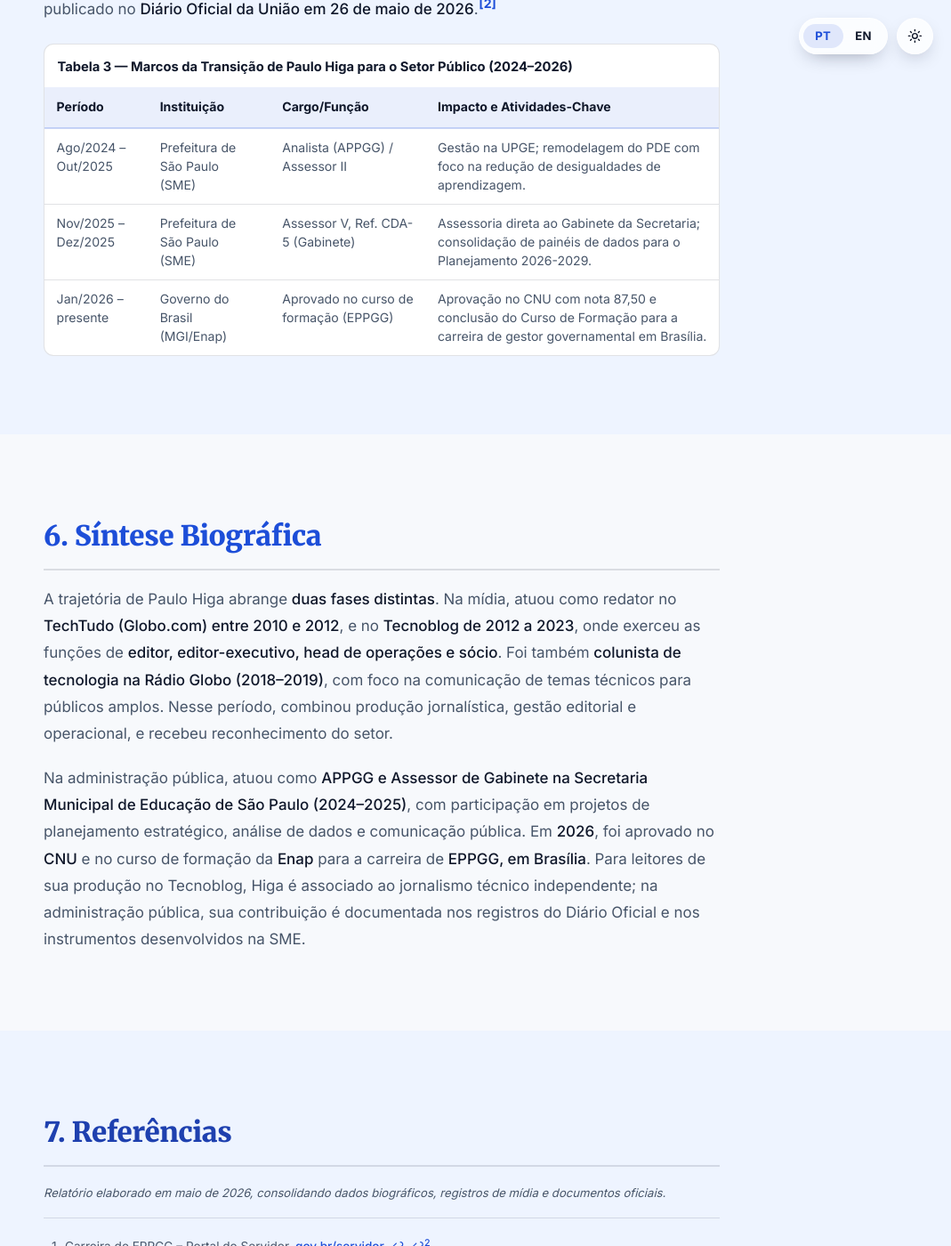
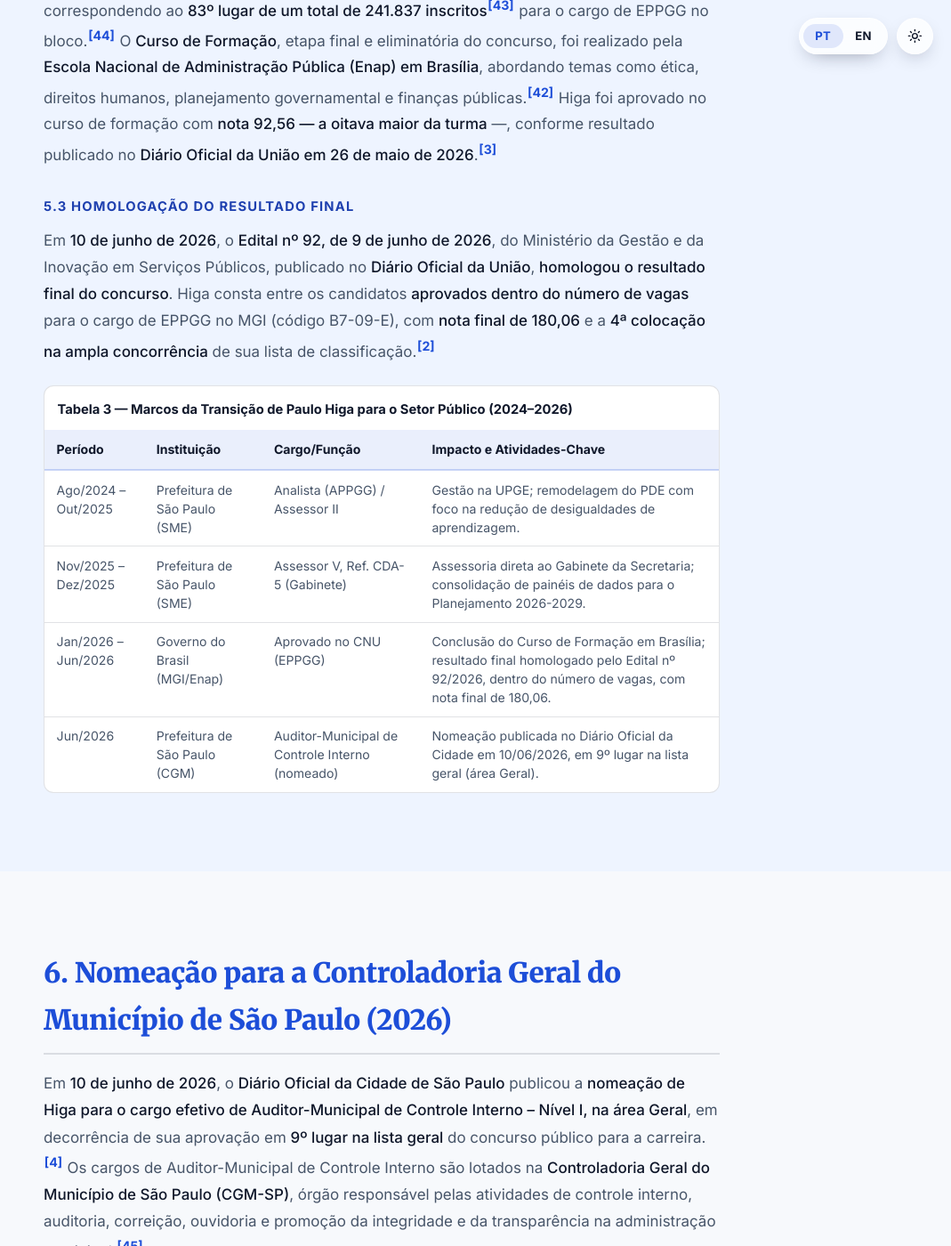
Before and after one commit to paulohiga/paulohiga.github.io, a Jekyll site: the page built from bio.md, in a window 1280 px wide and 1400 px high, scrolled down 9611 px. Shown: the whole window at 89% size, without its empty margins (211-1280 px from the left). Built offline with Jekyll 4.4.1, drawn with Linux system fonts in a browser that asks for light colours; some of the changed text lies outside the part shown.

Commit message:
Atualiza bio com homologação do CNU e nomeação como Auditor na CGM-SP
- Adiciona homologação do resultado final do CNU (Edital nº 92/2026, DOU
  10/06/2026): aprovado dentro do número de vagas para EPPGG no MGI,
  nota final 180,06, 4º lugar na ampla concorrência da lista
- Adiciona nomeação como Auditor-Municipal de Controle Interno – Nível I,
  área Geral, na CGM-SP (DOC 10/06/2026, 9º lugar na lista geral)
- Atualiza lead, Tabela 3, síntese biográfica e referências (43–45)
- Replica as alterações em en/bio.md

https://claude.ai/code/session_01Arpx4U8JHSbYeZqxT7G3CZ

```diff
--- a/bio.md
+++ b/bio.md
@@ -1,12 +1,12 @@
 ---
 layout: default
-last_modified: 2026-06-04
+last_modified: 2026-06-10
 permalink: /bio
 lang: pt
 view: full
 ---
 
-**[Paulo Seikishi Higa](/){:.bio-collapse-btn data-nav="" aria-label="Recolher biografia de Paulo Higa"}** (Chiba, Japão, **15 de abril de 1993**) é um **jornalista, gestor e servidor público brasileiro**. Foi aprovado no curso de formação para a carreira de **Especialista em Políticas Públicas e Gestão Governamental (EPPGG)**[^1] do **Governo do Brasil**[^34]. Anteriormente, atuou como **Analista de Políticas Públicas e Gestão Governamental (APPGG)** na **Prefeitura de São Paulo** e como **Assessor de Gabinete**[^2] na **Secretaria Municipal de Educação (SME)**. Na SME, participou de iniciativas de planejamento estratégico e comunicação pública[^3], além de projetos de governança e análise de dados, destacando-se a modelagem de critérios de aprendizagem e equidade para o novo **Prêmio de Desempenho Educacional (PDE)**[^4].
+**[Paulo Seikishi Higa](/){:.bio-collapse-btn data-nav="" aria-label="Recolher biografia de Paulo Higa"}** (Chiba, Japão, **15 de abril de 1993**) é um **jornalista, gestor e servidor público brasileiro**. Em **junho de 2026**, teve **homologado o resultado final do Concurso Público Nacional Unificado (CNU)**, no qual foi **aprovado dentro do número de vagas** para a carreira de **Especialista em Políticas Públicas e Gestão Governamental (EPPGG)**[^1] do **Governo do Brasil**[^43], após aprovação no curso de formação[^34]. No mesmo mês, foi **nomeado Auditor-Municipal de Controle Interno** da **Controladoria Geral do Município de São Paulo (CGM-SP)**[^44]. Anteriormente, atuou como **Analista de Políticas Públicas e Gestão Governamental (APPGG)** na **Prefeitura de São Paulo** e como **Assessor de Gabinete**[^2] na **Secretaria Municipal de Educação (SME)**. Na SME, participou de iniciativas de planejamento estratégico e comunicação pública[^3], além de projetos de governança e análise de dados, destacando-se a modelagem de critérios de aprendizagem e equidade para o novo **Prêmio de Desempenho Educacional (PDE)**[^4].
 
 Antes de ingressar na administração pública, Higa consolidou sua carreira na mídia digital como **editor-executivo, head de operações e sócio do Tecnoblog**, maior site de tecnologia independente do Brasil[^5]. Durante sua atuação no veículo **entre 2012 e 2023**, ajudou a expandir a audiência para **mais de 30 milhões de acessos mensais**. Reconhecido por suas análises de produtos eletrônicos e como coapresentador do podcast **Tecnocast**[^6], venceu o **Prêmio Especialistas por três anos consecutivos (2020, 2021 e 2022)**[^7] e foi finalista do **Prêmio Comunique-se**[^8]. É graduado em **Jornalismo pela Faculdade Cásper Líbero** e possui **MBA em Gestão com Ênfase em Liderança e Inovação pela Fundação Getulio Vargas (FGV)**.
 
@@ -142,6 +142,10 @@ Em **2026**, Higa foi aprovado no **Concurso Nacional Unificado (CNU)**[^30] par
 
 As listas de classificação do CNU indicam **pontuação final de 87,50** para Higa, correspondendo ao **83º lugar de um total de 241.837 inscritos**[^32] para o cargo de EPPGG no bloco.[^33] O **Curso de Formação**, etapa final e eliminatória do concurso, foi realizado pela **Escola Nacional de Administração Pública (Enap) em Brasília**, abordando temas como ética, direitos humanos, planejamento governamental e finanças públicas.[^31] Higa foi aprovado no curso de formação com **nota 92,56 — a oitava maior da turma** —, conforme resultado publicado no **Diário Oficial da União em 26 de maio de 2026**.[^34]
 
+### 5.3 Homologação do Resultado Final
+
+Em **10 de junho de 2026**, o **Edital nº 92, de 9 de junho de 2026**, do Ministério da Gestão e da Inovação em Serviços Públicos, publicado no **Diário Oficial da União**, **homologou o resultado final do concurso**. Higa consta entre os candidatos **aprovados dentro do número de vagas** para o cargo de EPPGG no MGI (código B7-09-E), com **nota final de 180,06** e a **4ª colocação na ampla concorrência** de sua lista de classificação.[^43]
+
 <div class="analysis-table-wrapper" role="region" tabindex="0" aria-label="Tabela 3: Marcos da transição para o setor público">
 <table class="analysis-table">
 <caption>Tabela 3 — Marcos da Transição de Paulo Higa para o Setor Público (2024–2026)</caption>
@@ -151,21 +155,26 @@ As listas de classificação do CNU indicam **pontuação final de 87,50** para
 <tbody>
 <tr><td>Ago/2024 – Out/2025</td><td>Prefeitura de São Paulo (SME)</td><td>Analista (APPGG) / Assessor II</td><td>Gestão na UPGE; remodelagem do PDE com foco na redução de desigualdades de aprendizagem.</td></tr>
 <tr><td>Nov/2025 – Dez/2025</td><td>Prefeitura de São Paulo (SME)</td><td>Assessor V, Ref. CDA-5 (Gabinete)</td><td>Assessoria direta ao Gabinete da Secretaria; consolidação de painéis de dados para o Planejamento 2026-2029.</td></tr>
-<tr><td>Jan/2026 – presente</td><td>Governo do Brasil (MGI/Enap)</td><td>Aprovado no curso de formação (EPPGG)</td><td>Aprovação no CNU com nota 87,50 e conclusão do Curso de Formação para a carreira de gestor governamental em Brasília.</td></tr>
+<tr><td>Jan/2026 – Jun/2026</td><td>Governo do Brasil (MGI/Enap)</td><td>Aprovado no CNU (EPPGG)</td><td>Conclusão do Curso de Formação em Brasília; resultado final homologado pelo Edital nº 92/2026, dentro do número de vagas, com nota final de 180,06.</td></tr>
+<tr><td>Jun/2026</td><td>Prefeitura de São Paulo (CGM)</td><td>Auditor-Municipal de Controle Interno (nomeado)</td><td>Nomeação publicada no Diário Oficial da Cidade em 10/06/2026, em 9º lugar na lista geral (área Geral).</td></tr>
 </tbody>
 </table>
 </div>
 
-## 6. Síntese Biográfica
+## 6. Nomeação para a Controladoria Geral do Município de São Paulo (2026)
+
+Em **10 de junho de 2026**, o **Diário Oficial da Cidade de São Paulo** publicou a **nomeação de Higa para o cargo efetivo de Auditor-Municipal de Controle Interno – Nível I, na área Geral**, em decorrência de sua aprovação em **9º lugar na lista geral** do concurso público para a carreira.[^44] Os cargos de Auditor-Municipal de Controle Interno são lotados na **Controladoria Geral do Município de São Paulo (CGM-SP)**, órgão responsável pelas atividades de controle interno, auditoria, correição, ouvidoria e promoção da integridade e da transparência na administração municipal.[^45]
+
+## 7. Síntese Biográfica
 
 A trajetória de Paulo Higa abrange **duas fases distintas**. Na mídia, atuou como redator no **TechTudo (Globo.com) entre 2010 e 2012**, e no **Tecnoblog de 2012 a 2023**, onde exerceu as funções de **editor, editor-executivo, head de operações e sócio**. Foi também **colunista de tecnologia na Rádio Globo (2018–2019)**, com foco na comunicação de temas técnicos para públicos amplos. Nesse período, combinou produção jornalística, gestão editorial e operacional, e recebeu reconhecimento do setor.
 
-Na administração pública, atuou como **APPGG e Assessor de Gabinete na Secretaria Municipal de Educação de São Paulo (2024–2025)**, com participação em projetos de planejamento estratégico, análise de dados e comunicação pública. Em **2026**, foi aprovado no **CNU** e no curso de formação da **Enap** para a carreira de **EPPGG, em Brasília**. Para leitores de sua produção no Tecnoblog, Higa é associado ao jornalismo técnico independente; na administração pública, sua contribuição é documentada nos registros do Diário Oficial e nos instrumentos desenvolvidos na SME.
+Na administração pública, atuou como **APPGG e Assessor de Gabinete na Secretaria Municipal de Educação de São Paulo (2024–2025)**, com participação em projetos de planejamento estratégico, análise de dados e comunicação pública. Em **2026**, foi aprovado no **CNU** — com resultado final homologado em junho[^43] — e no curso de formação da **Enap** para a carreira de **EPPGG, em Brasília**, além de ter sido **nomeado Auditor-Municipal de Controle Interno** na **Controladoria Geral do Município de São Paulo**[^44]. Para leitores de sua produção no Tecnoblog, Higa é associado ao jornalismo técnico independente; na administração pública, sua contribuição é documentada nos registros do Diário Oficial e nos instrumentos desenvolvidos na SME.
 
-## 7. Referências
+## 8. Referências
 {:.references-heading}
 
-Relatório elaborado em maio de 2026, consolidando dados biográficos, registros de mídia e documentos oficiais.
+Relatório elaborado em maio de 2026 e atualizado em junho de 2026, consolidando dados biográficos, registros de mídia e documentos oficiais.
 {:.references-note}
 
 [^1]: Carreira de EPPGG – Portal do Servidor. [gov.br/servidor](https://www.gov.br/servidor/pt-br/acesso-a-informacao/servidor/carreiras/eppgg)
@@ -251,3 +260,9 @@ Relatório elaborado em maio de 2026, consolidando dados biográficos, registros
 [^41]: Classificação Final – Analista de Políticas Públicas e Gestão Governamental (APPGG) – VUNESP. [documento.vunesp.com.br](https://documento.vunesp.com.br/documento/stream/NTc1MzEzNw%3d%3d)
 
 [^42]: Relação de Inscritos – Analista de Políticas Públicas e Gestão Governamental (APPGG) – VUNESP. [documento.vunesp.com.br](https://documento.vunesp.com.br/documento/stream/NDYyOTkyNw%3d%3d)
+
+[^43]: Edital nº 92, de 9 de junho de 2026 – Homologação do Resultado Final do CNU para o cargo de EPPGG (DOU, 10/06/2026). [in.gov.br](https://www.in.gov.br/web/dou/-/edital-n-92-de-9-junho-de-2026-711263674)
+
+[^44]: Diário Oficial da Cidade de São Paulo – Nomeação de Auditor-Municipal de Controle Interno (10/06/2026). [diariooficial.prefeitura.sp.gov.br](https://diariooficial.prefeitura.sp.gov.br/md_epubli_visualizar.php?H6V05Ih5fsKdqiiC8OzqZbcV4K3ZgVSzqmyYNgwaAuACItbNieh6WV3L6Tkb8xusUmMLzxl5GG4oFf-k8Hsdkg,,)
+
+[^45]: Carreira de Auditor Municipal de Controle Interno – Controladoria Geral do Município. [prefeitura.sp.gov.br](https://prefeitura.sp.gov.br/w/noticia/prefeitura-de-sao-paulo-autoriza-a-abertura-de-concurso-publico-para-50-vagas-de-auditores-municipais-de-controle-interno); [pt.wikipedia.org](https://pt.wikipedia.org/wiki/Auditor_Municipal_de_Controle_Interno_%28S%C3%A3o_Paulo%29)
```
Also changed, not shown: en/bio.md (+22 -7 lines).
